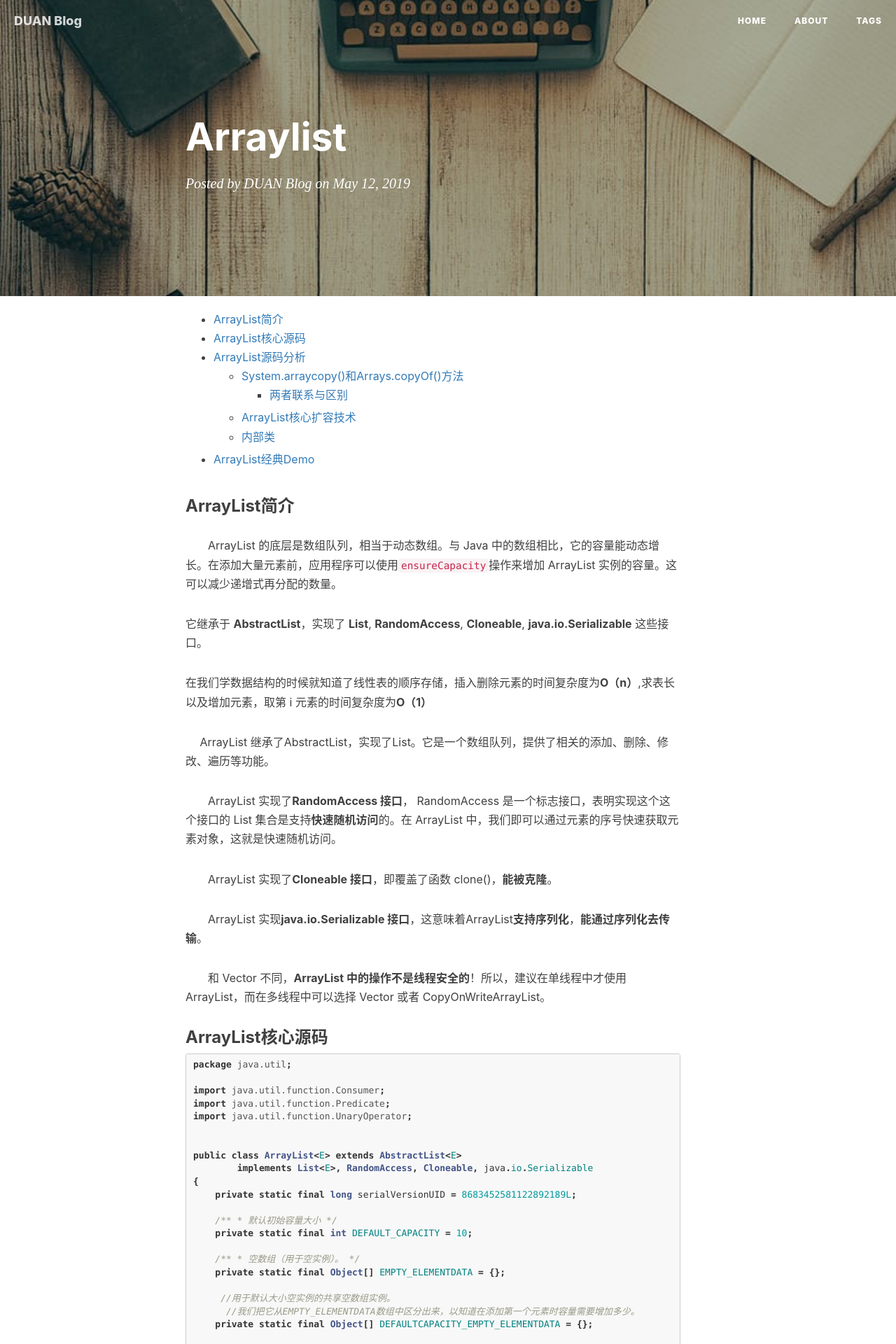
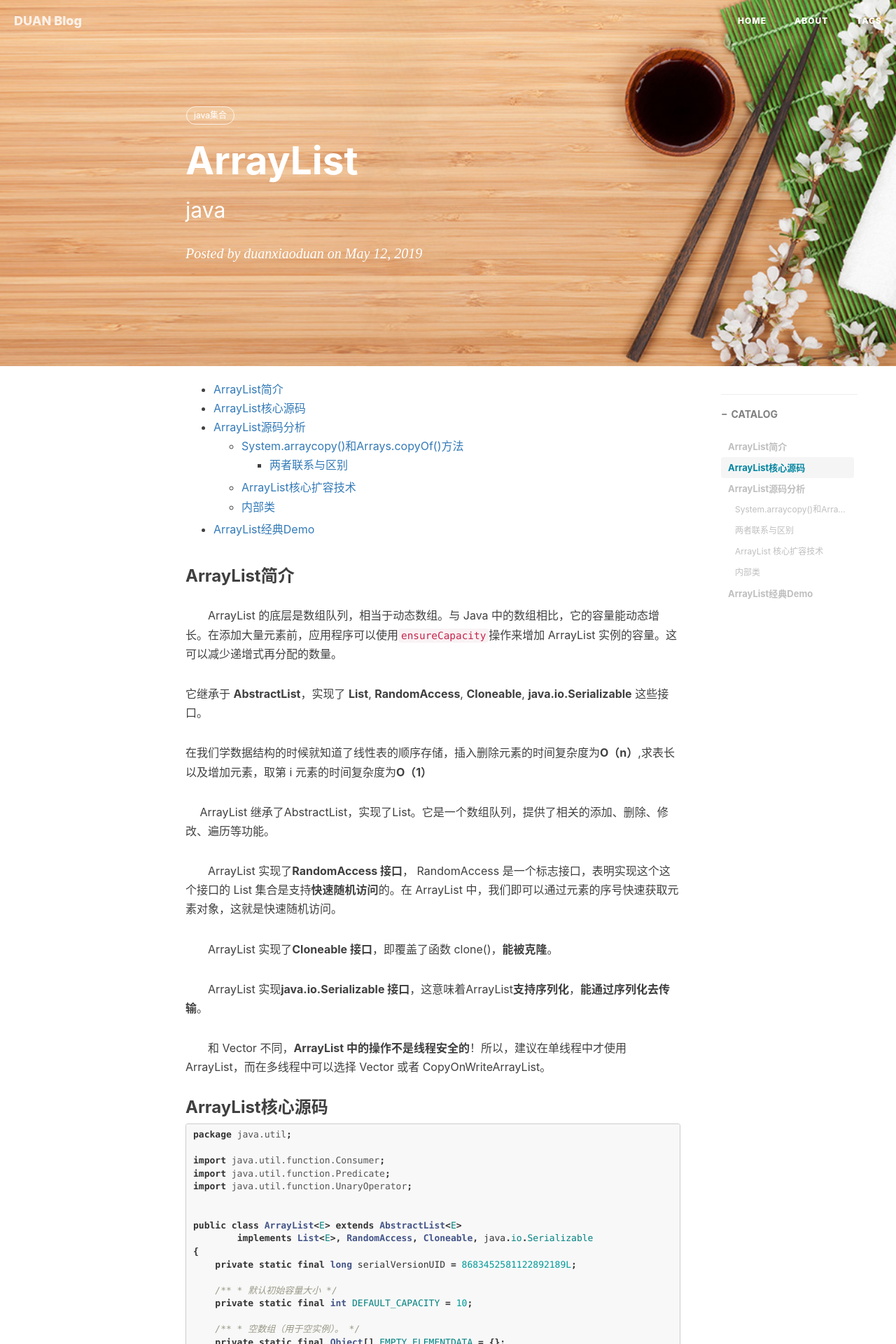
Before and after one commit to duanxiaoduan/duanxiaoduan.github.io, a Jekyll site: the page built from _posts/2019-05-12-ArrayList.md, in a window 1280 px wide. Shown: the top 1920 px of the page at 70% size. Built offline with Jekyll 4.4.1, drawn with Linux system fonts in a browser that asks for light colours; nearby versions of some CDN libraries; our own code applies the rules of GitHub Pages for plain Markdown files; comment, search, counter and statistics services are not loaded.

Commit message:
ArrayList

```diff
--- a/_posts/2019-05-12-ArrayList.md
+++ b/_posts/2019-05-12-ArrayList.md
@@ -1,3 +1,16 @@
+---
+layout:     post
+title:      ArrayList
+subtitle:   java
+date:       2019-05-12
+author:     duanxiaoduan
+header-img: img/post-bg-design-linux.jpg
+catalog: true
+tags:
+    - java集合
+---
+
+
 <!-- MarkdownTOC -->
 
 - [ArrayList简介](#arraylist简介)
```
